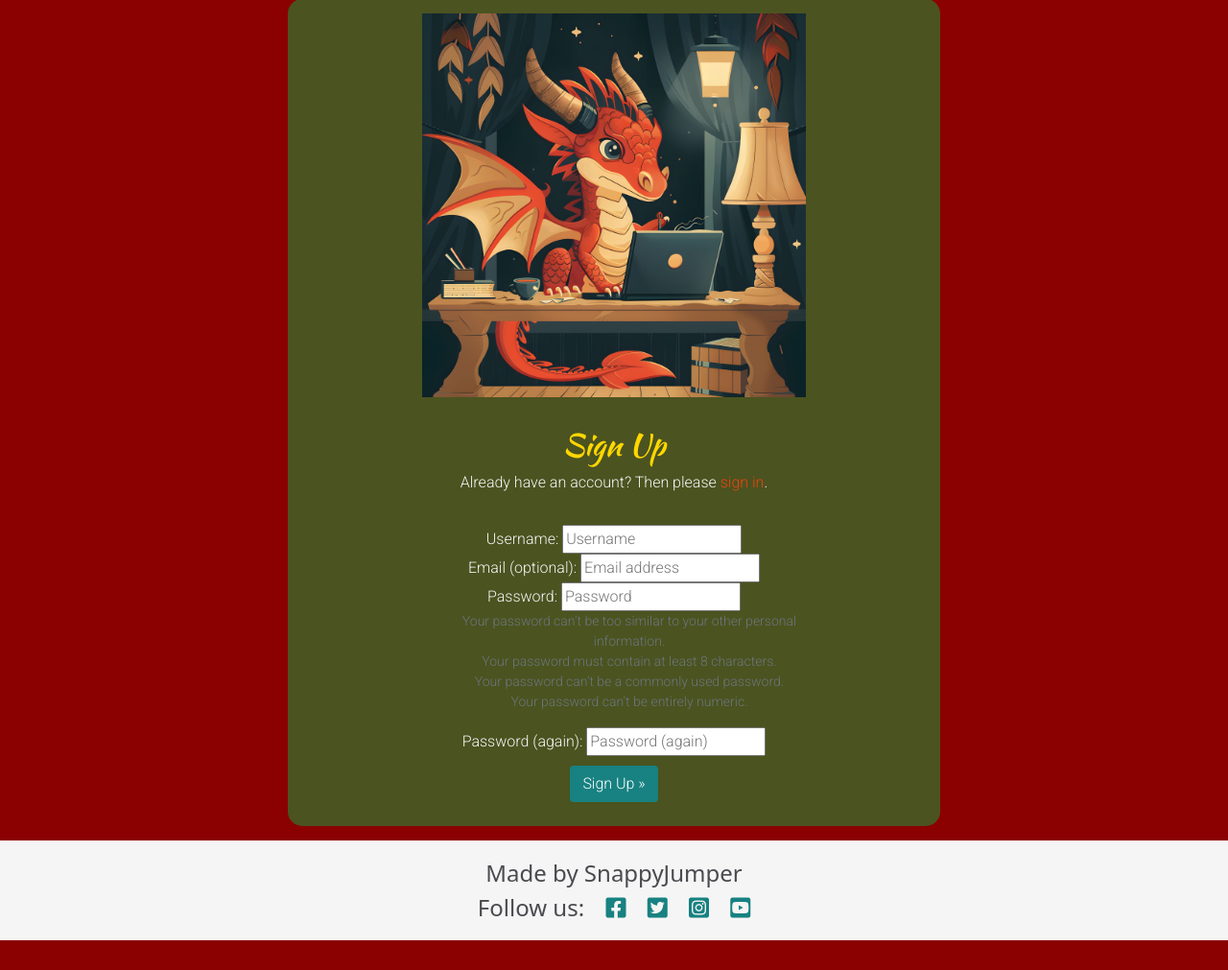
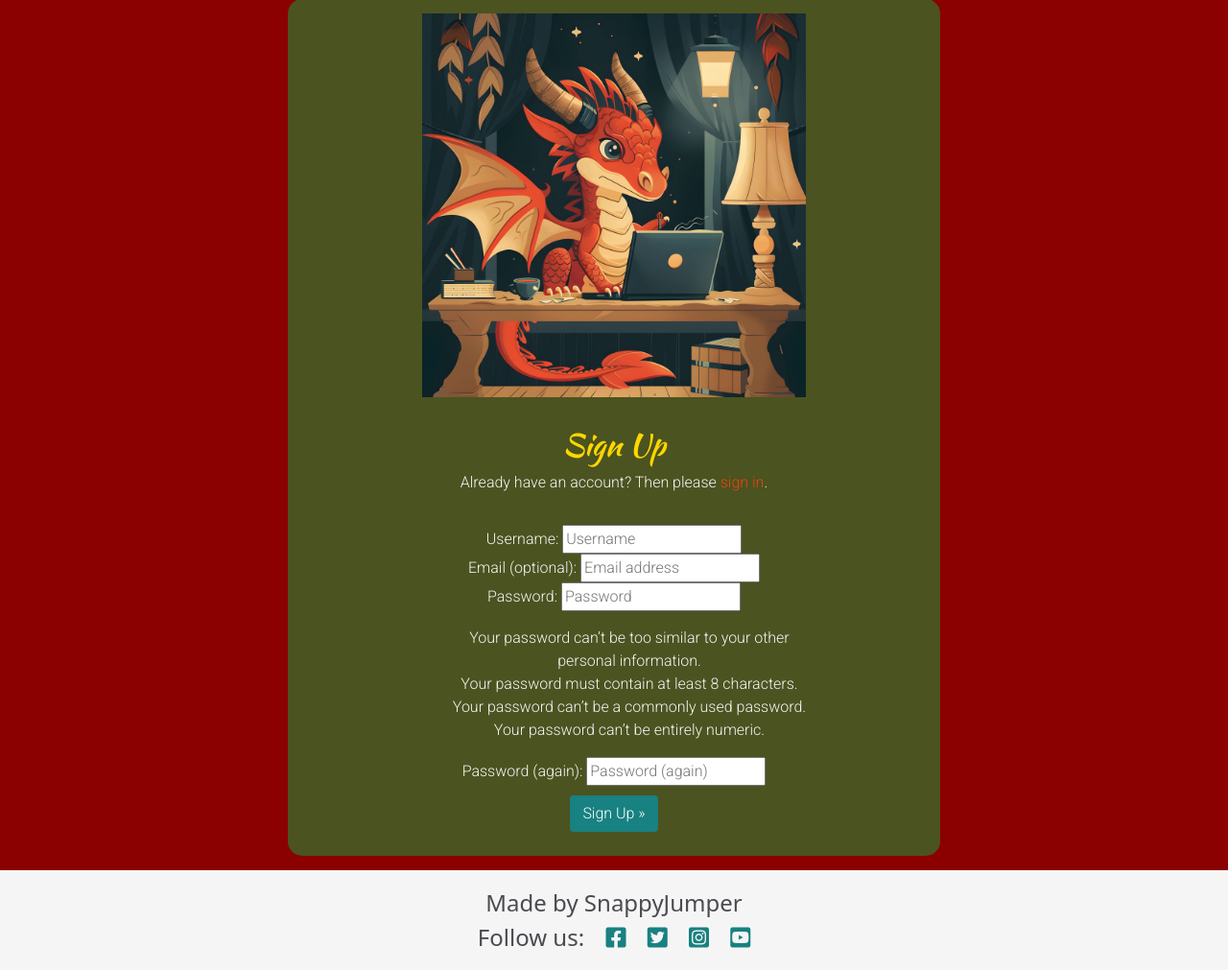
Before and after one commit to SnappyJumper/BookWyrm, a Django app: page /accounts/signup/ in a window 1280 px wide. Shown: the part 156-1167 px from the top of the page at 96% size. Before the commit the page ends 1136 px from the top, so only its background shows below. Run offline with Django 4.2, Linux system fonts and the light colour scheme.

Commit message:
Changed small element to p as it was dissagreeing with the ul during validation

```diff
--- a/templates/account/signup.html
+++ b/templates/account/signup.html
@@ -29,7 +29,7 @@
                 {{ form.username.label_tag }}
                 {{ form.username }}
                 {% if form.username.help_text %}
-                <small class="form-text text-muted">{{ form.username.help_text }}</small>
+                <p class="form-text text-muted">{{ form.username.help_text }}</p>
                 {% endif %}
             </div>
 
@@ -37,7 +37,7 @@
                 {{ form.email.label_tag }}
                 {{ form.email }}
                 {% if form.email.help_text %}
-                <small class="form-text text-muted">{{ form.email.help_text }}</small>
+                <p class="form-text text-muted">{{ form.email.help_text }}</p>
                 {% endif %}
             </div>
 
@@ -45,7 +45,7 @@
                 {{ form.password1.label_tag }}
                 {{ form.password1 }}
                 {% if form.password1.help_text %}
-                <small class="form-text text-muted">{{ form.password1.help_text }}</small>
+                <p class="form-text text-muted">{{ form.password1.help_text }}</p>
                 {% endif %}
             </div>
 
@@ -53,7 +53,7 @@
                 {{ form.password2.label_tag }}
                 {{ form.password2 }}
                 {% if form.password2.help_text %}
-                <small class="form-text text-muted">{{ form.password2.help_text }}</small>
+                <p class="form-text text-muted">{{ form.password2.help_text }}</p>
                 {% endif %}
             </div>
 
```
